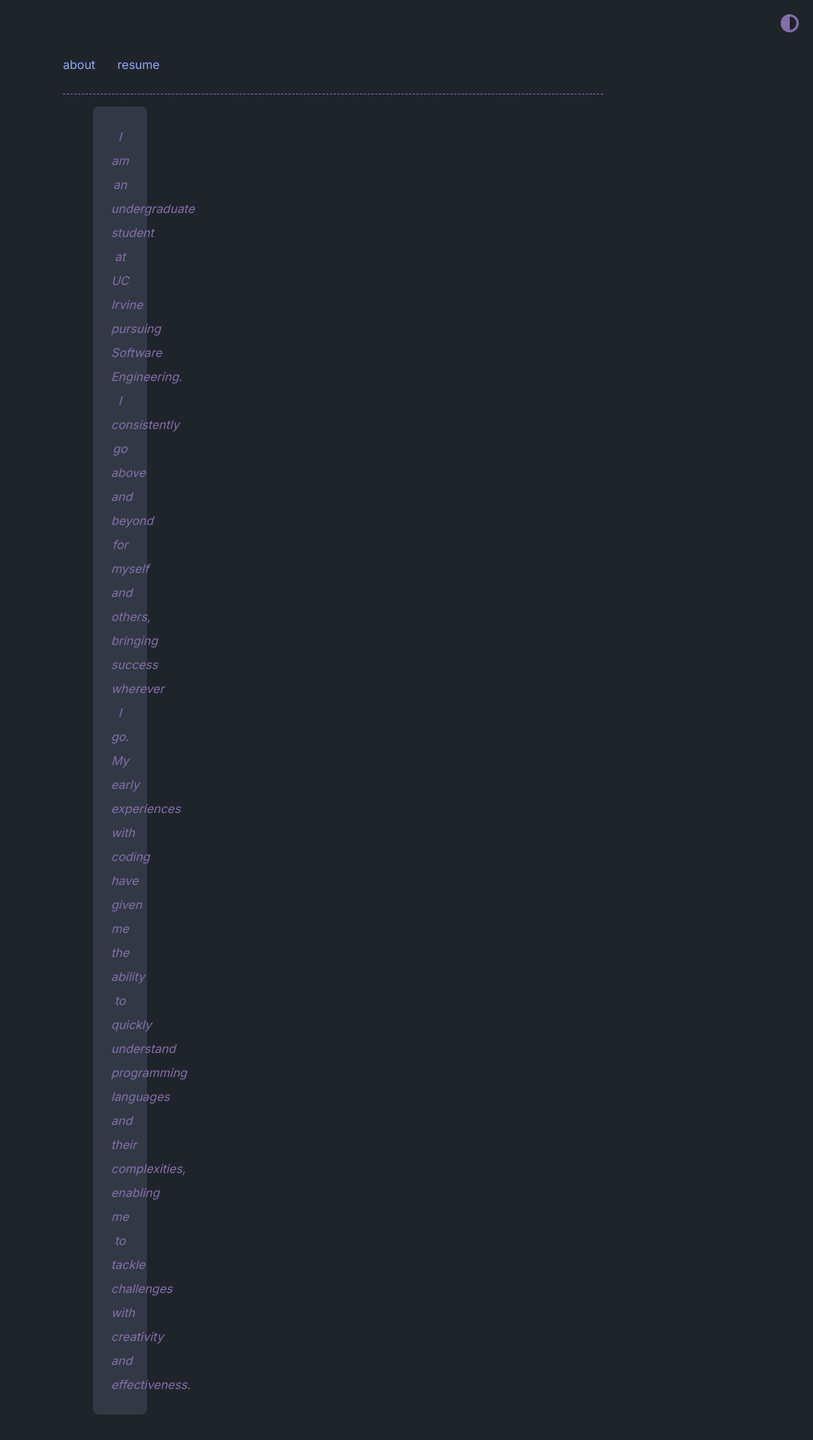
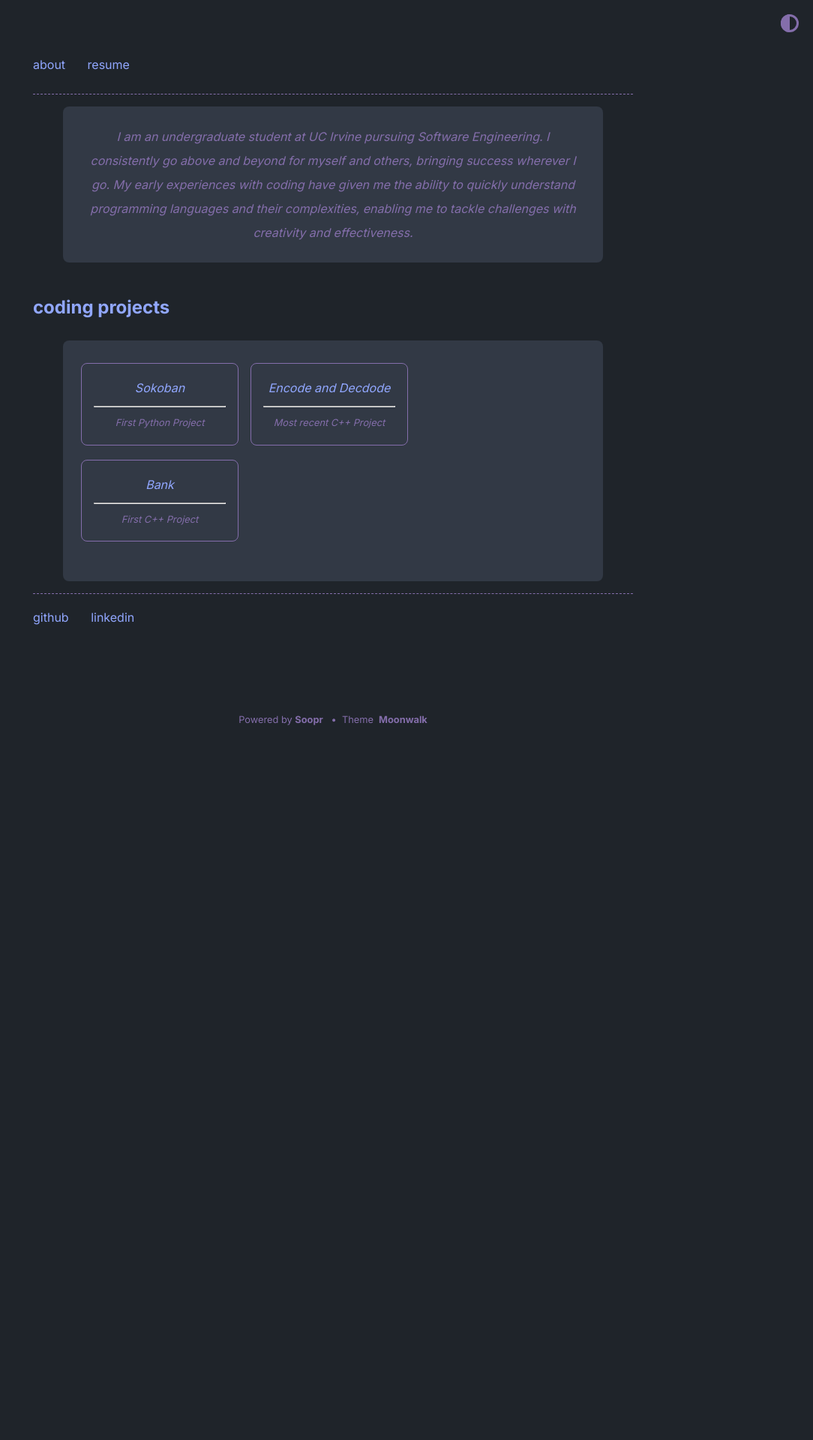
Before and after one commit to jshields06/jshields06.github.io, a Jekyll site: the page built from index.md, in a window 1280 px wide. Shown: the top 1920 px of the page at 75% size, without its empty margins (196-1280 px from the left). Built offline with Jekyll 4.4.1, drawn with Linux system fonts in a browser that asks for light colours; after the commit the page ends 986 px from its top, so only the background shows below that.

Commit message:
update width

```diff
--- a/_sass/moonwalk.scss
+++ b/_sass/moonwalk.scss
@@ -32,7 +32,7 @@ p { margin: 1em 0; }
 li { margin: 0.4em 0; }
 
 .w {
-  max-width: 720px;
+  max-width: 800px;
   margin: 0 auto;
   padding: 4em 2em;
 }
@@ -56,7 +56,6 @@ blockquote {
   font-style: italic;
   border: thin solid black;
   padding: 1.5em;
-  width: 1.5em;
   p { margin: 0; }
 }
 
```
